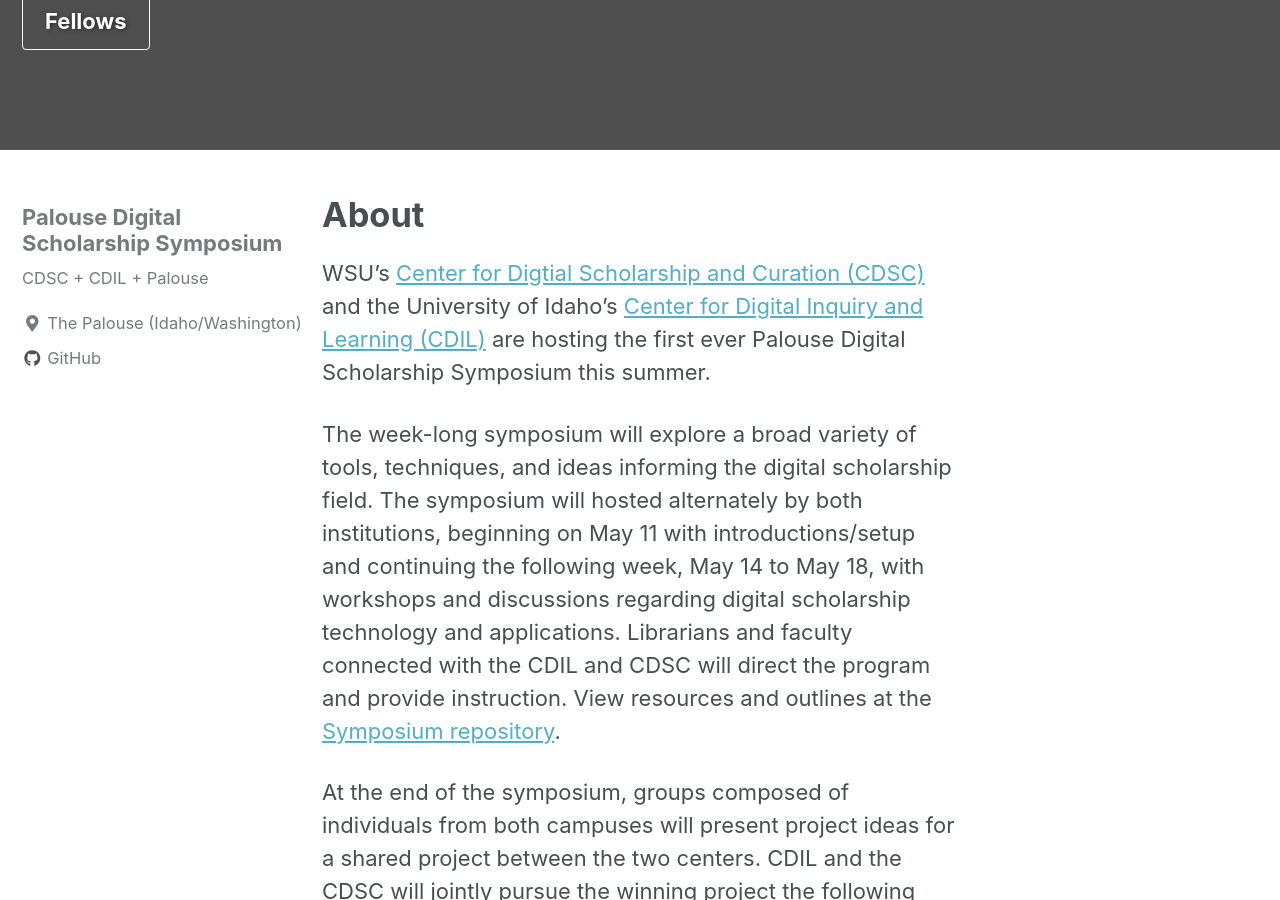
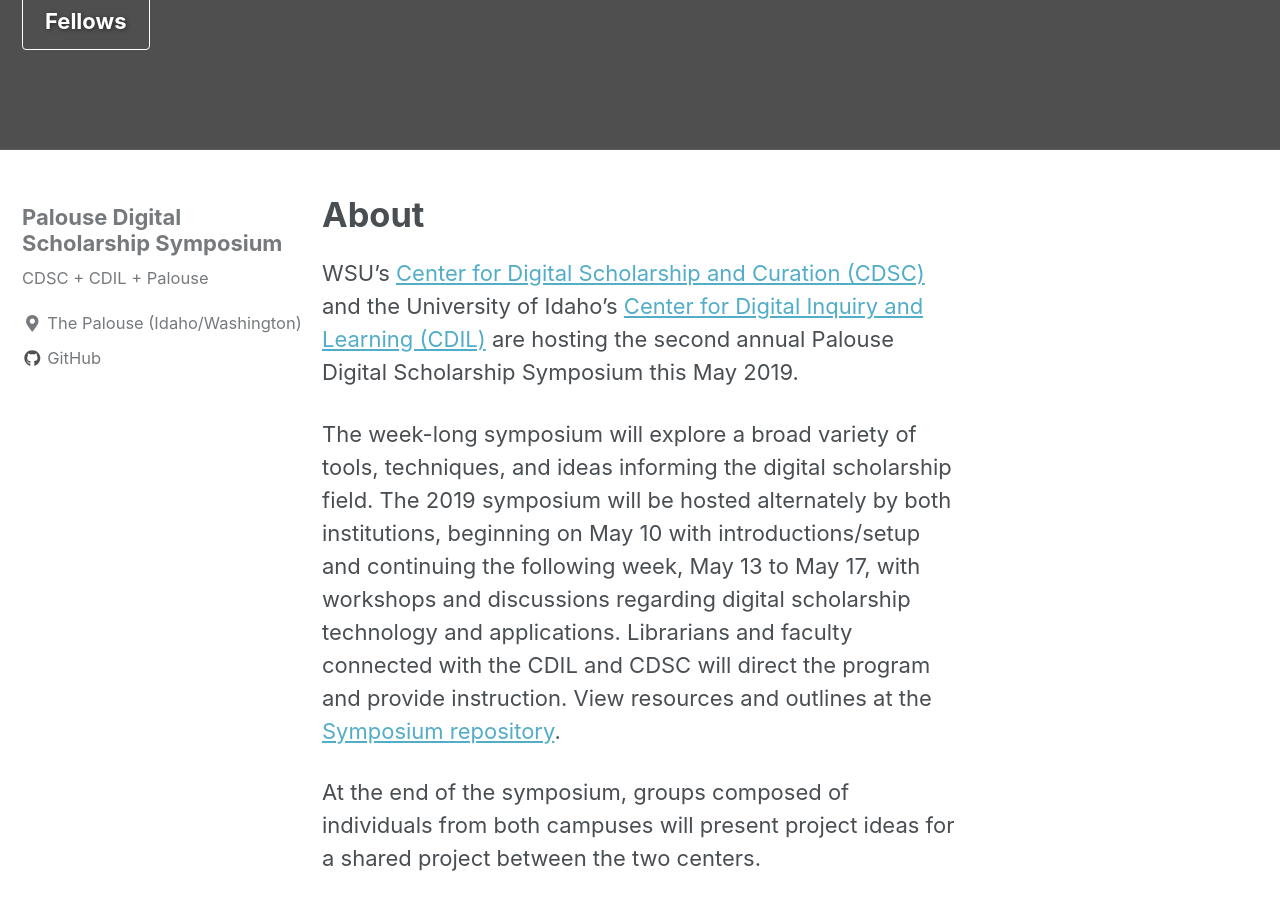
Before and after one commit to PalouseDH/symposium, a Jekyll site: the page built from docs/about.md, in a window 1280 px wide and 900 px high, scrolled down 254 px. Built offline with Jekyll 4.4.1, drawn with Linux system fonts in a browser that asks for light colours; nearby versions of some CDN libraries; our own code applies the rules of GitHub Pages for plain Markdown files; some of the changed text lies outside the part shown.

Commit message:
update website for 2019

```diff
--- a/docs/_data/instructors.csv
+++ b/docs/_data/instructors.csv
@@ -1,7 +1,8 @@
 name,title,school,image,bio
-Michael Wynne,Digital Applications Librarian,Washington State University,wynne.jpg,"As part of his work for the CDSC, Michael Wynne provides support for Mukurtu users, community workshops and training, and digitization and digital curation workflows."
+Michael Wynne,"CDSC; Digital Applications Librarian",Washington State University,wynne.jpg,"As part of his work for the CDSC, Michael Wynne provides support for Mukurtu users, community workshops and training, and digitization and digital curation workflows."
 Kimberly Christen,"Director of Digital Initiatives, College of Arts & Sciences; Director of the CDSC; Director of the Digital Technology and Culture program",Washington State University,christen.jpg,"Dr. Christen provides strategic planning and oversight for the CDSC, directs grant funded projects, facilitates graduate training and community workshops."
 Trevor Bond,"Co-Director, CDSC; Associate Dean for Digital Initiatives and Special Collections",Washington State University,bond.jpg,"Dr. Trevor James Bond provides strategic planning and oversight for the CDSC, oversees library digitization efforts, and supervises library faculty and staff."
 Alex Merrill,"Director of Technology, CDSC; Head of Systems and Technical Operations, WSU Libraries",Washington State University,merrill.jpg,"Alex Merrill manages Mukurtu CMS development, oversees digital projects, digital preservation, curation and discovery for the CDSC."
 Devin Becker,"Director of CDIL; Head, Data and Digital Services",University of Idaho,becker.jpg,"Devin Becker leads the development of the CDIL's fellowship program and research activities."
 Evan Williamson,"Technical Director, CDIL; Digital Infrastructure Librarian",University of Idaho,williamson.jpg,"Evan Williamson manages the technical foundations and directs workshop/pedagogical initiatives of CDIL."
+Olivia Wikle,"CDIL; Digital Initiatives Librarian",University of Idaho,wikle.jpg,"Olivia Wikle works with CDIL fellows to develop digital projects and textual scholarship, while directing our digital initiatives lab and digital preservation efforts."
--- a/docs/_includes/fellows.html
+++ b/docs/_includes/fellows.html
@@ -1,7 +1,7 @@
 {% assign fellows = site.data.fellows | sort: "name" %}{% for fellow in fellows %}
 <div style="clear:both"></div>
 <img src="{{site.baseurl}}/assets/images/{{fellow.image}}" style="float:right; margin:20px 0px 20px 20px;max-width:180px;"/>
-<h2  id="{{fellow.image | remove: ".jpg"}}">{{fellow.name}}</h2>
+<h2  id="{{ fellow.image | remove: '.jpg' }}">{{fellow.name}}</h2>
 
 <h4>{{fellow.title}} <br/> {{fellow.school}}</h4>
 <h3>{{fellow.project}}</h3>
--- a/docs/about.md
+++ b/docs/about.md
@@ -10,16 +10,18 @@
 ---
 # About
 
-WSU's <a href='https://cdsc.libraries.wsu.edu/'>Center for Digtial Scholarship and Curation (CDSC)</a> and the University of Idaho's <a href='https://cdil.lib.uidaho.edu/'>Center for Digital Inquiry and Learning (CDIL)</a> are hosting the first ever Palouse Digital Scholarship Symposium this summer.
+WSU's <a href='https://cdsc.libraries.wsu.edu/'>Center for Digital Scholarship and Curation (CDSC)</a> and the University of Idaho's <a href='https://cdil.lib.uidaho.edu/'>Center for Digital Inquiry and Learning (CDIL)</a> are hosting the second annual Palouse Digital Scholarship Symposium this May 2019.
 
-The week-long symposium will explore a broad variety of tools, techniques, and ideas informing the digital scholarship field. The symposium will hosted alternately by both institutions, beginning on May 11 with introductions/setup and continuing the following week, May 14 to May 18, with workshops and discussions regarding digital scholarship technology and applications. Librarians and faculty connected with the CDIL and CDSC will direct the program and provide instruction.
+The week-long symposium will explore a broad variety of tools, techniques, and ideas informing the digital scholarship field.
+The 2019 symposium will be hosted alternately by both institutions, beginning on May 10 with introductions/setup and continuing the following week, May 13 to May 17, with workshops and discussions regarding digital scholarship technology and applications.
+Librarians and faculty connected with the CDIL and CDSC will direct the program and provide instruction.
 View resources and outlines at the [Symposium repository](https://github.com/PalouseDH/symposium).
 
-At the end of the symposium, groups composed of individuals from both campuses will present project ideas for a shared project between the two centers. CDIL and the CDSC will jointly pursue the winning project the following academic year.
+At the end of the symposium, groups composed of individuals from both campuses will present project ideas for a shared project between the two centers.
 
 For more information on past summer fellows and other CDIL fellowships, visit [https://cdil.lib.uidaho.edu/#fellowships](https://cdil.lib.uidaho.edu/#fellowships).
 
 For more information on past CDSC fellows, visit [https://cdsc.libraries.wsu.edu/research/summer-fellows-projects/](https://cdsc.libraries.wsu.edu/research/summer-fellows-projects/)
 
 
-Questions? Email Devin Becker @ dbecker@uidaho.edu
+Questions? Email Evan Williamson @ ewilliamson@uidaho.edu
```
Also changed, not shown: docs/apply.md (+8 -4 lines), docs/fellows.md (+6 -0 lines), docs/instructors.md (+1 -0 lines).
